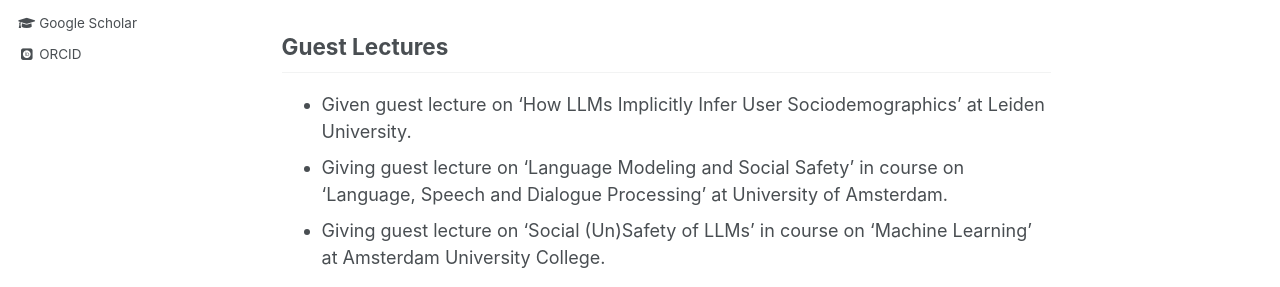
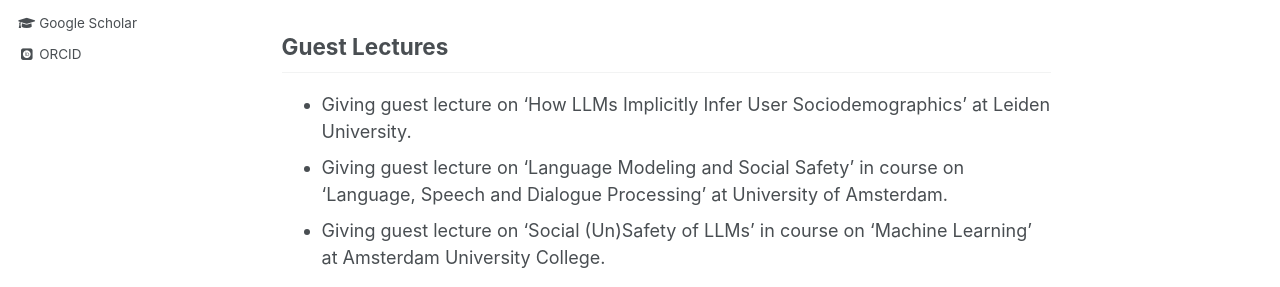
Before and after one commit to Veranep/Veranep.github.io, a Jekyll site: the page built from _pages/teaching.md, in a window 1280 px wide and 900 px high, scrolled down 828 px. Shown: the part 422-709 px from the top of the window. Built offline with Jekyll 4.4.1, drawn with Linux system fonts in a browser that asks for light colours; some web fonts are replaced.

Commit message:
Update teaching.md

```diff
--- a/_pages/teaching.md
+++ b/_pages/teaching.md
@@ -32,6 +32,6 @@ author_profile: true
 
 ## Guest Lectures
 
-* Given guest lecture on 'How LLMs Implicitly Infer User Sociodemographics' at Leiden University.
+* Giving guest lecture on 'How LLMs Implicitly Infer User Sociodemographics' at Leiden University.
 * Giving guest lecture on 'Language Modeling and Social Safety' in course on 'Language, Speech and Dialogue Processing' at University of Amsterdam.
 * Giving guest lecture on 'Social (Un)Safety of LLMs' in course on 'Machine Learning' at Amsterdam University College.
```
